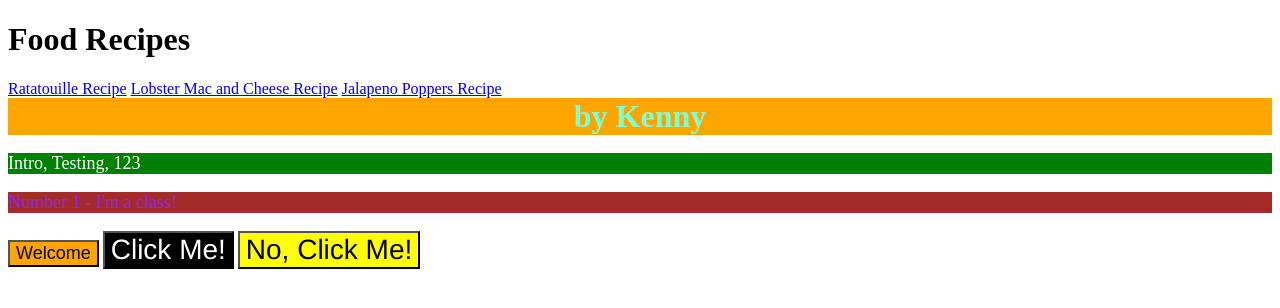
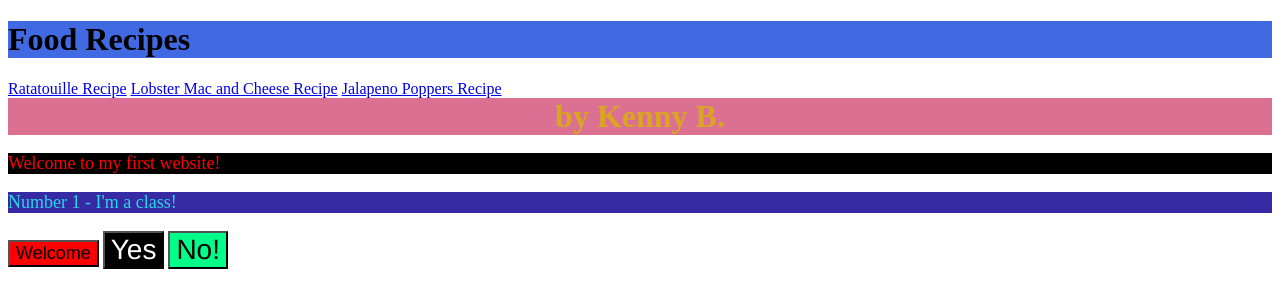
Before and after one commit to KJB4/odin-recipes2, a plain HTML site: page index.html in a window 1280 px wide. Drawn offline with Linux system fonts and the light colour scheme.

Commit message:
css add 2

```diff
--- a/index.html
+++ b/index.html
@@ -8,11 +8,13 @@
     <link rel="stylesheet" href="styles.css">
 </head>
 <body>
-    <h1>Food Recipes</h1>
+
+
+    <h1 style="background-color: royalblue;">Food Recipes</h1>
 
     <style> p {
-        color: white;
-        background-color: green;
+        color: red;
+        background-color: black;
         font-size: 18px;
       }
     </style>
@@ -23,15 +25,15 @@
 
     <a href="./recipes/poppers.html">Jalapeno Poppers Recipe</a>
 
-    <div>by Kenny</div>
+    <div>by Kenny B.</div>
 
-    <p>Intro, Testing, 123</p>
+    <p>Welcome to my first website!</p>
 
     <p class="odd">Number 1 - I'm a class!</p>
 
-    <button style="background-color: orange; font-size: 18px;">Welcome</button>
+    <button style="background-color: red; font-size: 18px;">Welcome</button>
 
-    <button class="alpha">Click Me!</button>
-    <button class="beta">No, Click Me!</button>
+    <button class="alpha">Yes</button>
+    <button class="beta">No!</button>
 </body>
 </html>
--- a/styles.css
+++ b/styles.css
@@ -1,23 +1,23 @@
 div {
-    color: aquamarine;
-    background-color: orange;
+    color: goldenrod;
+    background-color: palevioletred;
     font-size: 32px;
     text-align: center;
     font-weight: bold;
 }
 
 .odd {
-    color: blueviolet;
-    background-color: brown;
+    color: rgb(43, 214, 226);
+    background-color: rgb(54, 42, 165);
 }
 
 .alpha {
-    background-color: black;
-    color: white;
+    background-color: rgb(0, 0, 0);
+    color: rgb(255, 255, 255);
 }
 
 .beta {
-    background-color: yellow;
+    background-color: rgb(0, 255, 136);
 }
 
 .alpha,
```
